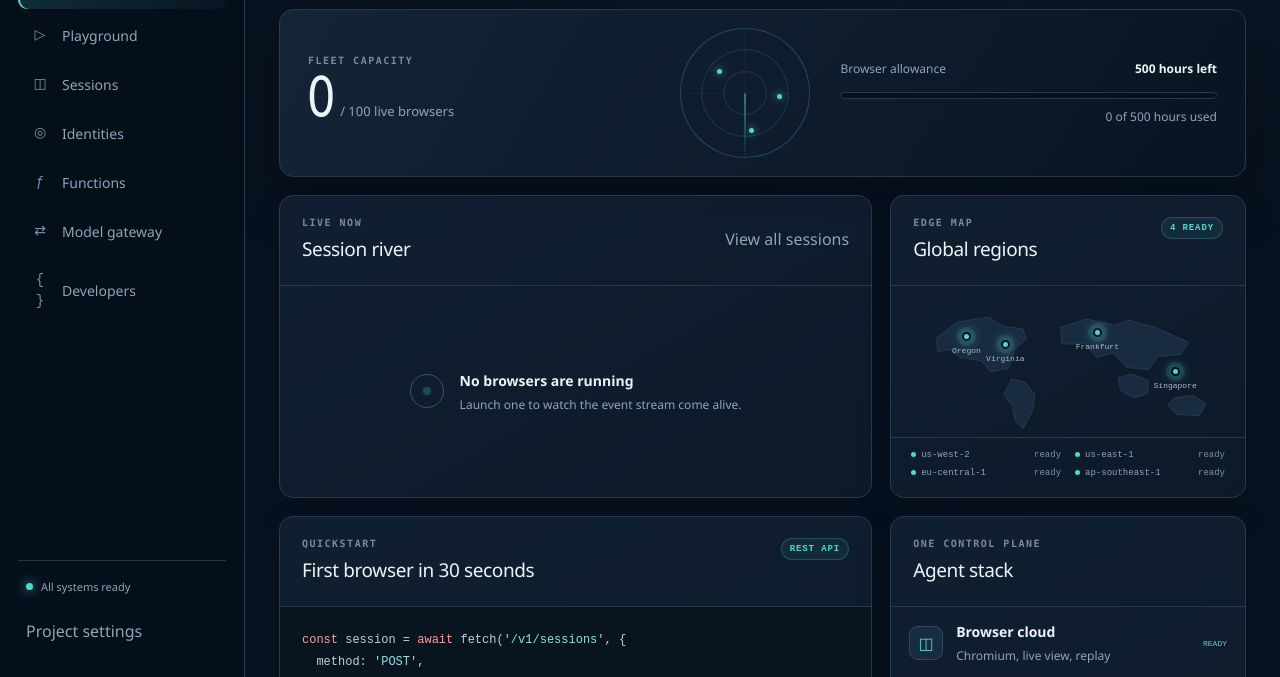
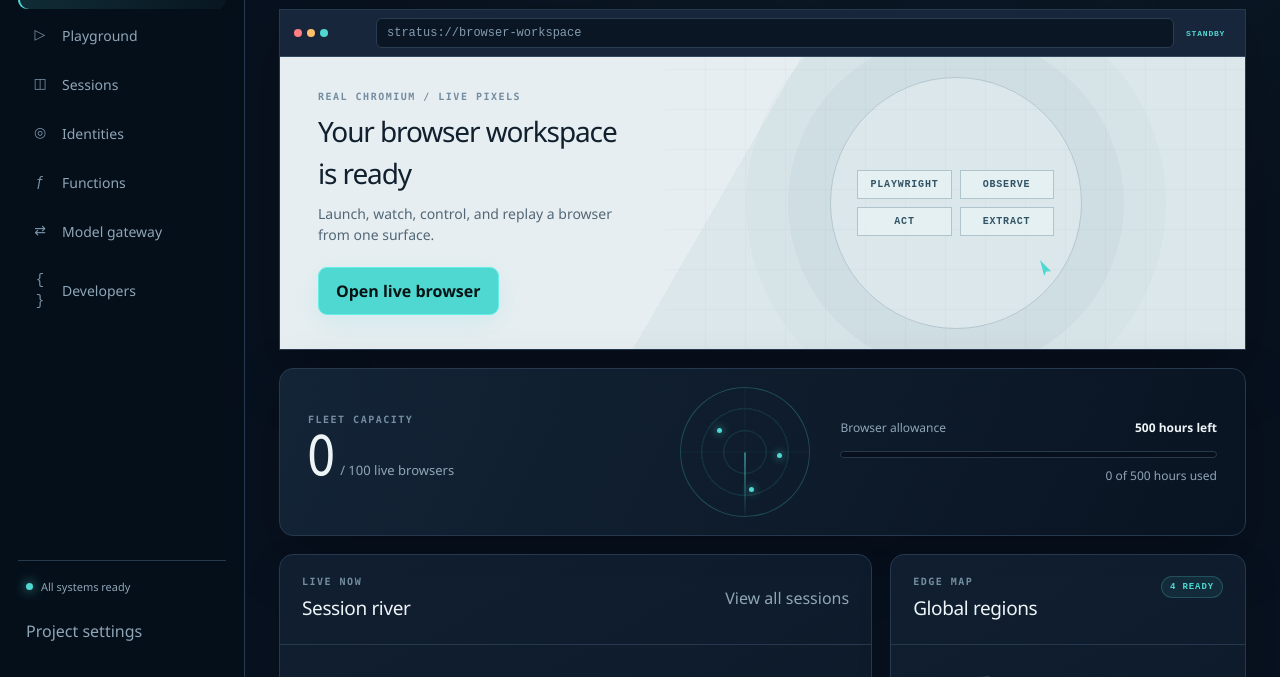
Before and after one commit to mehek-builds/stratus-browser-cloud, a website: page public/index.html in a window 1280 px wide. Shown: the part 123-800 px from the top of the page. Drawn offline with Linux system fonts and the light colour scheme; no server answers.

Commit message:
style(design): center overview on live browser workspace

```diff
--- a/public/index.html
+++ b/public/index.html
@@ -44,6 +44,13 @@
       <div id="toast" class="toast" role="status" aria-live="polite"></div>
 
       <section id="overview" class="view active" aria-labelledby="pageTitle">
+        <div class="overview-live" aria-label="Live browser workspace standby">
+          <div class="browser-chrome"><div class="traffic"><i></i><i></i><i></i></div><div class="address">stratus://browser-workspace</div><span class="encrypted">STANDBY</span></div>
+          <div class="overview-live-body">
+            <div class="overview-live-copy"><p class="eyebrow">REAL CHROMIUM / LIVE PIXELS</p><h2>Your browser workspace is ready</h2><p>Launch, watch, control, and replay a browser from one surface.</p><button class="primary-button" data-open-view="playground">Open live browser</button></div>
+            <div class="browser-standby" aria-hidden="true"><span class="standby-cursor"></span><div><b>PLAYWRIGHT</b><b>OBSERVE</b><b>ACT</b><b>EXTRACT</b></div></div>
+          </div>
+        </div>
         <div class="capacity-strip">
           <div class="capacity-copy">
             <p class="eyebrow">FLEET CAPACITY</p>
--- a/public/styles.css
+++ b/public/styles.css
@@ -83,3 +83,11 @@ body{font-size:var(--type-body);line-height:1.5}
 @media (max-width:720px){.control-deck input,.view input,.view textarea{font-size:16px}}
 @media (max-width:720px){.rail nav{gap:0}.nav-item{flex:1;min-width:0;min-height:52px;padding:4px 1px;align-content:center;justify-items:center}.nav-item::after{content:attr(data-short);font:700 8px/1 "Avenir Next",Avenir,sans-serif;letter-spacing:.02em;color:var(--mist)}.nav-item.active::after{color:var(--porcelain)}}
 @media (prefers-reduced-motion:reduce){*,*:before,*:after{transition-duration:.001ms!important;transition-delay:0ms!important}}
+.overview-live{margin-bottom:18px;border:1px solid var(--line);background:#e7eef1;color:#11202e;box-shadow:var(--shadow);overflow:hidden}
+.overview-live .browser-chrome{border-bottom-color:#33495e}
+.overview-live-body{min-height:230px;display:grid;grid-template-columns:minmax(300px,.8fr) minmax(420px,1.2fr);align-items:center;background:linear-gradient(120deg,#e7eef1 0 46%,#dce7eb 46% 100%)}
+.overview-live-copy{padding:34px 38px}.overview-live-copy h2{font-size:28px;letter-spacing:-.04em;margin-bottom:9px}.overview-live-copy>p:not(.eyebrow){color:#526776;font-size:var(--type-ui);margin-bottom:22px}.overview-live-copy .primary-button{display:inline-flex;align-items:center}
+.browser-standby{align-self:stretch;position:relative;display:grid;place-items:center;overflow:hidden;background:repeating-linear-gradient(90deg,transparent 0 39px,rgba(15,47,68,.055) 40px),repeating-linear-gradient(0deg,transparent 0 39px,rgba(15,47,68,.055) 40px)}
+.browser-standby:before{content:"";position:absolute;width:250px;height:250px;border:1px solid rgba(18,74,96,.2);border-radius:50%;box-shadow:0 0 0 42px rgba(18,74,96,.035),0 0 0 84px rgba(18,74,96,.025)}
+.browser-standby>div{position:relative;display:grid;grid-template-columns:1fr 1fr;gap:8px}.browser-standby b{padding:8px 12px;border:1px solid rgba(17,69,90,.25);background:rgba(232,244,246,.72);color:#315366;font:700 var(--type-label) ui-monospace,monospace;letter-spacing:.08em;text-align:center}.standby-cursor{position:absolute;width:11px;height:16px;background:var(--cyan);clip-path:polygon(0 0,100% 70%,55% 72%,38% 100%);transform:translate(90px,65px);filter:drop-shadow(0 0 5px rgba(19,131,131,.35))}
+@media (max-width:900px){.overview-live-body{grid-template-columns:1fr}.browser-standby{min-height:180px}.overview-live-copy{padding:28px}}
```
